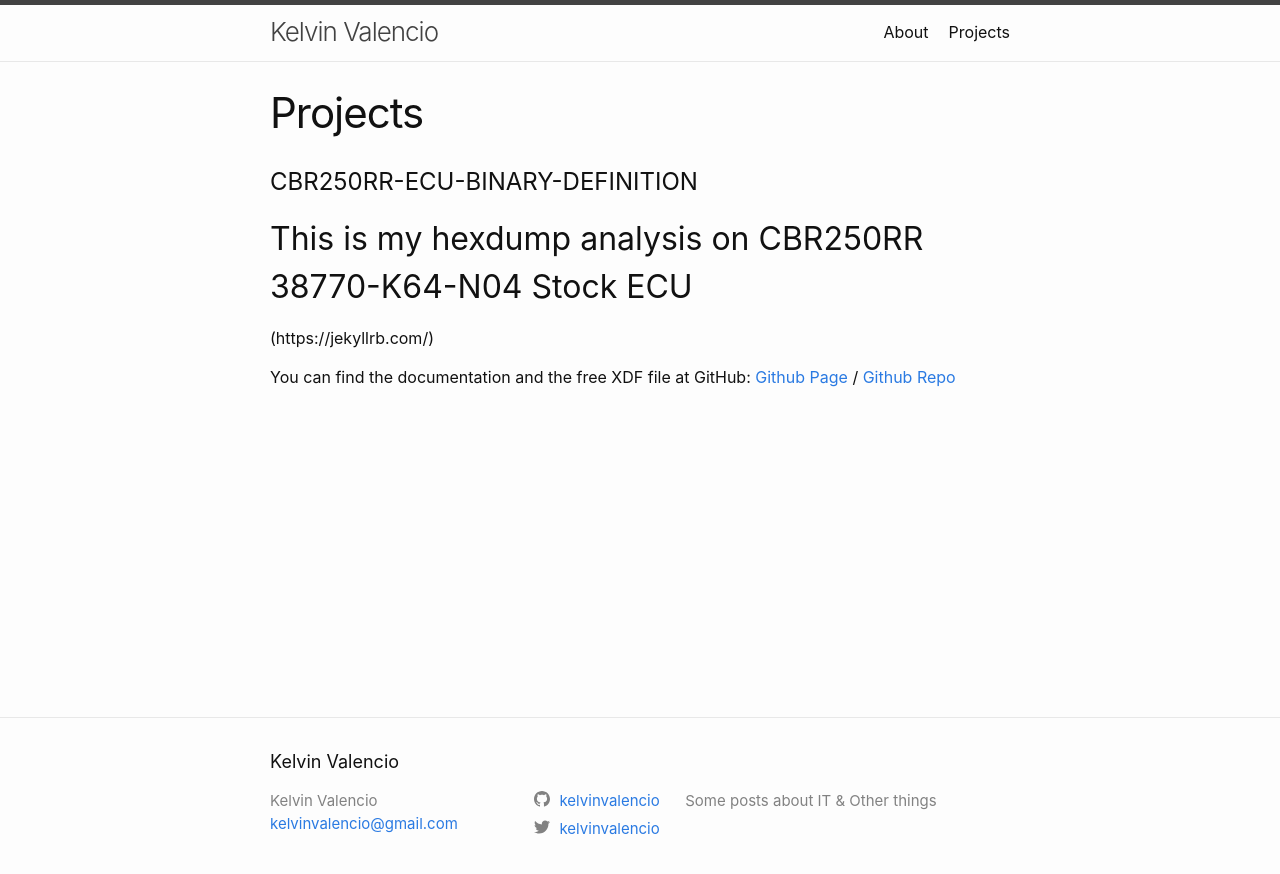
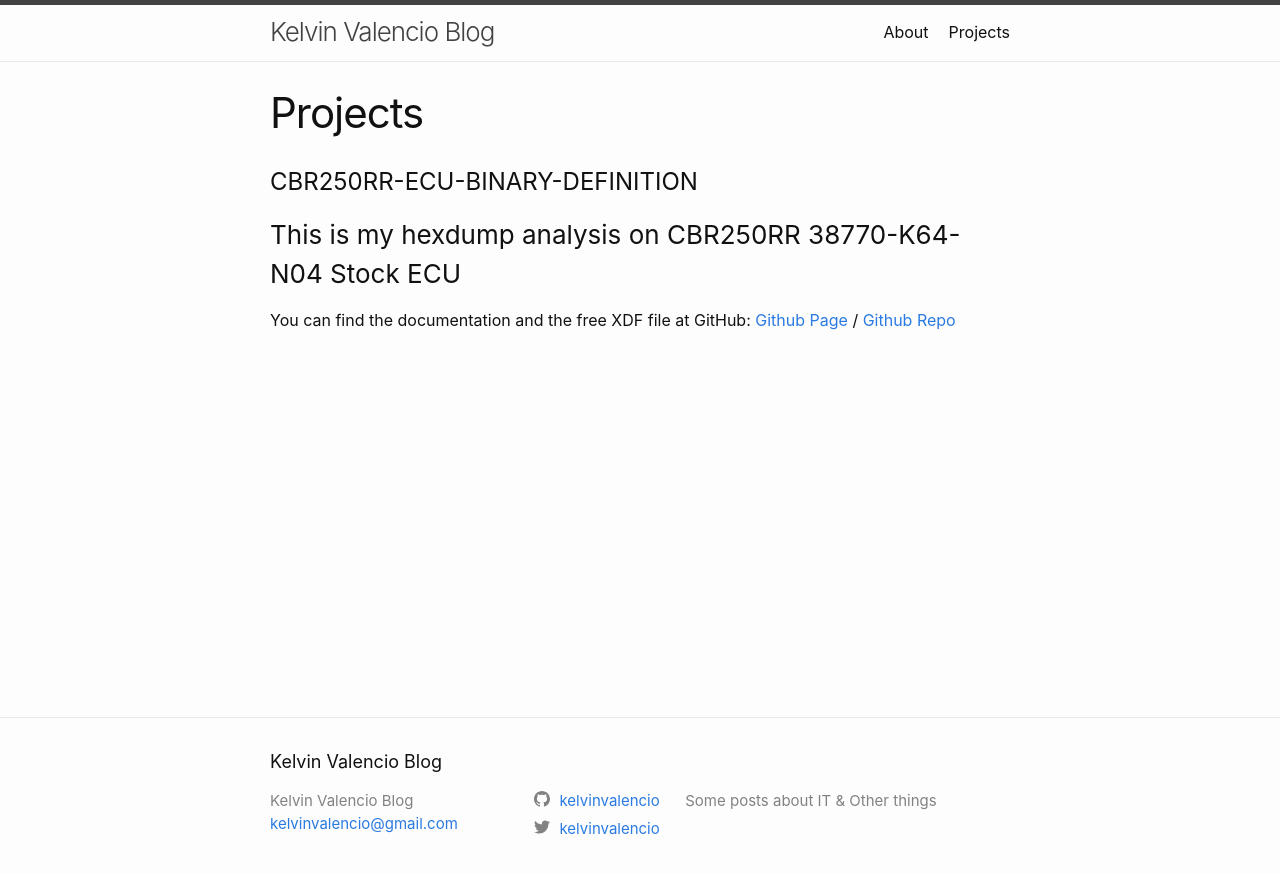
Before and after one commit to kelvinvalencio/kelvinvalencio.github.io, a Jekyll site: the page built from projects.markdown, in a window 1280 px wide. Shown: the top 874 px of the page. Built offline with Jekyll 4.4.1, drawn with Linux system fonts in a browser that asks for light colours.

Commit message:
Projects

```diff
--- a/_config.yml
+++ b/_config.yml
@@ -18,7 +18,7 @@
 # You can create any custom variable you would like, and they will be accessible
 # in the templates via {{ site.myvariable }}.
 
-title: Kelvin Valencio
+title: Kelvin Valencio Blog
 email: kelvinvalencio@gmail.com
 description: >- # this means to ignore newlines until "baseurl:"
   Some posts about IT & Other things
--- a/projects.markdown
+++ b/projects.markdown
@@ -5,8 +5,7 @@ permalink: /projects/
 ---
 
 # CBR250RR-ECU-BINARY-DEFINITION
-## This is my hexdump analysis on CBR250RR 38770-K64-N04 Stock ECU
-(https://jekyllrb.com/)
+### This is my hexdump analysis on CBR250RR 38770-K64-N04 Stock ECU
 
 You can find the documentation and the free XDF file at GitHub:
 [Github Page](https://kelvinvalencio.github.io/cbr250rr-ecu-binary-definition/) /
```
Also changed, not shown: 2 other files.
